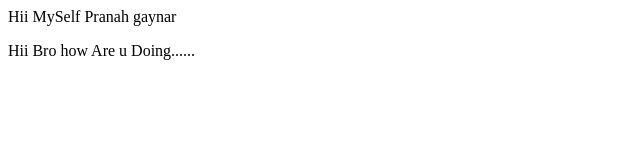
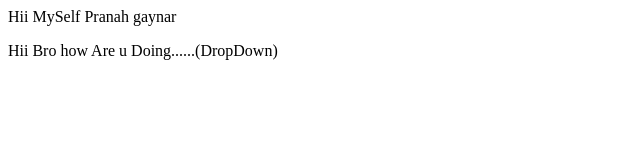
Before and after one commit to PranayGaynar/LocalRepo, a plain HTML site: page index.html in a window 1280 px wide. Shown: the full height of the page, 0-640 px from the left. Drawn offline with Linux system fonts and the light colour scheme.

Commit message:
DropDown  added

```diff
--- a/index.html
+++ b/index.html
@@ -1,2 +1,2 @@
 <p>Hii MySelf Pranah gaynar</p>
-<p>Hii Bro how Are u Doing......</p>
+<p>Hii Bro how Are u Doing......(DropDown)</p>
```
